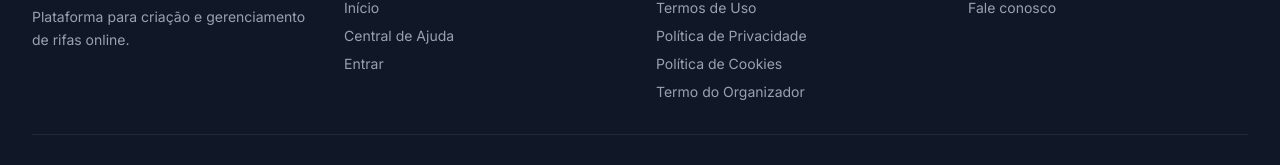
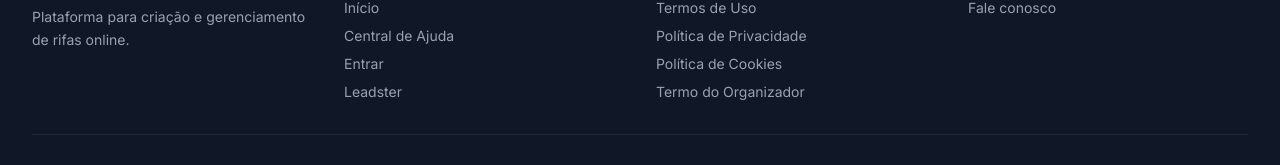
Before and after one commit to gildemberg-santos/rifa-online, a Vue app in the folder frontend/: page / in a window 1280 px wide. Shown: the part 3601-3766 px from the top of the page. Built offline with nearby package versions, Linux system fonts and the light colour scheme; no server answers.

Commit message:
Adiciona link para Leadster no rodapé

```diff
--- a/frontend/src/layouts/Footer.vue
+++ b/frontend/src/layouts/Footer.vue
@@ -17,6 +17,7 @@
             <li><router-link to="/" class="hover:text-white transition-colors">Início</router-link></li>
             <li><router-link to="/ajuda" class="hover:text-white transition-colors">Central de Ajuda</router-link></li>
             <li><router-link to="/login" class="hover:text-white transition-colors">Entrar</router-link></li>
+            <li><a href="https://qa.leadster.com.br/l/ZQIM7IWz" target="_blank" rel="noopener noreferrer" class="hover:text-white transition-colors">Leadster</a></li>
           </ul>
         </div>
         <div>
```
